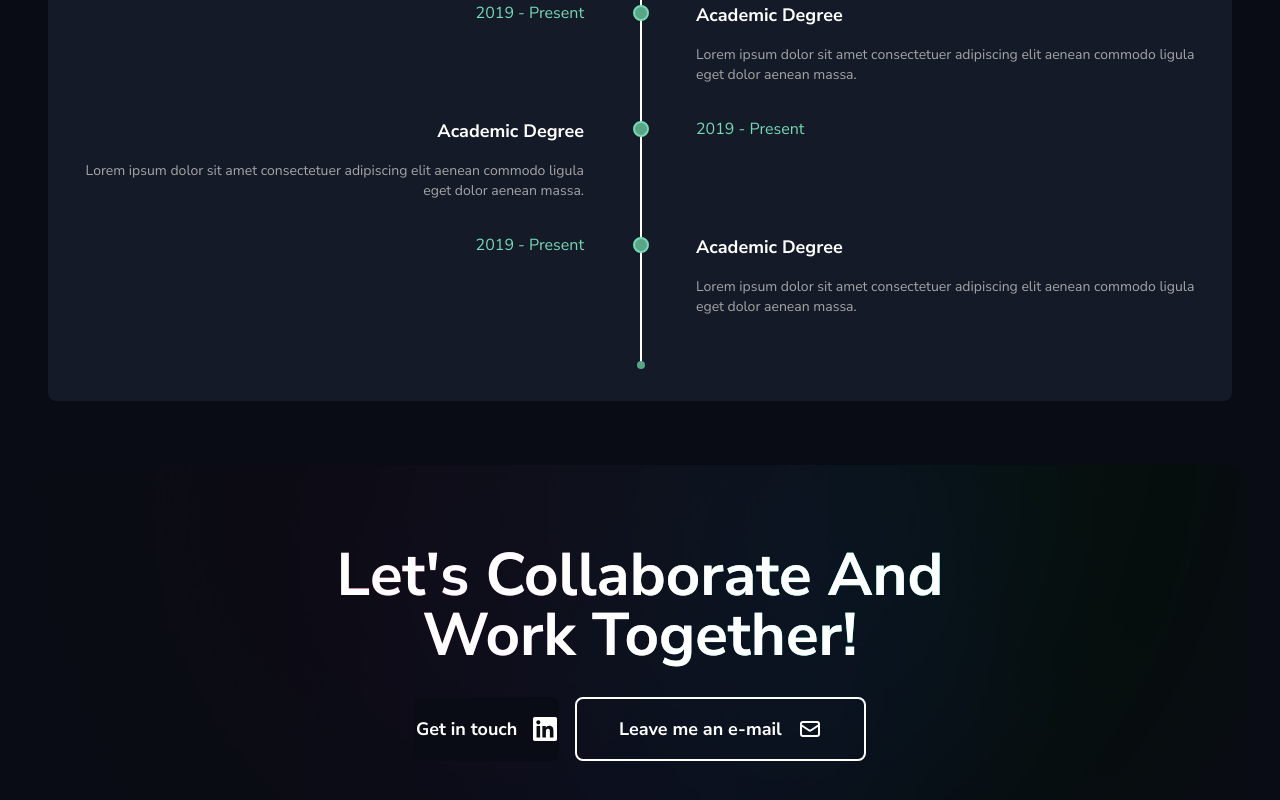
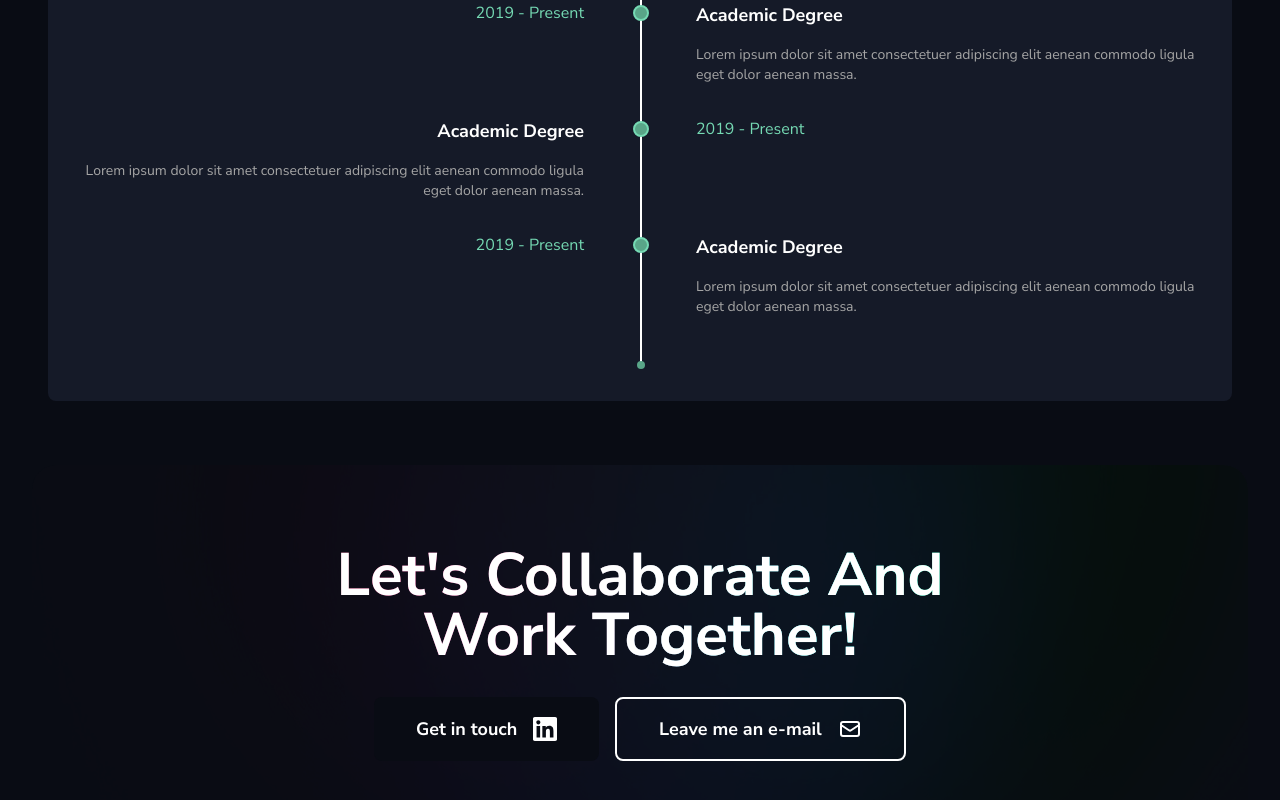
Before and after one commit to KouzanaFedi/fedikouzana, a Next.js app: page / in a window 1280 px wide. Shown: the part 2959-3759 px from the top of the page. Built offline with nearby package versions, Linux system fonts and the light colour scheme.

Commit message:
style fixes

```diff
--- a/src/components/layout/Footer.tsx
+++ b/src/components/layout/Footer.tsx
@@ -19,7 +19,7 @@ const Footer = () => {
                   <a
                     target="_blank"
                     rel="noreferrer"
-                    className="flex items-center justify-center gap-4 w-full py-4"
+                    className="flex items-center justify-center gap-4 px-10 w-full py-4"
                   >
                     <span>Get in touch</span>
                     <SiLinkedin size={24} />
--- a/src/components/timeline/TimeLineSection.tsx
+++ b/src/components/timeline/TimeLineSection.tsx
@@ -11,7 +11,7 @@ const TimeLineSection = () => {
         <h2 className="text-fk-black-blue dark:text-fk-white text-4xl text-center md:text-start md:text-5xl font-bold">
           My carrer so far
         </h2>
-        <div className="w-full rounded-lg bg-white overflow-hidden dark:bg-fk-darkGray p-9">
+        <div className="w-full rounded-lg bg-white overflow-hidden dark:bg-fk-darkGray py-9 px-4 md:px-9">
           <div className="flex justify-center md:justify-start">
             <div className="w-fit">
               <label className="timeline-switch relative w-full rounded-lg p-2 bg-fk-gray flex items-center">
```
